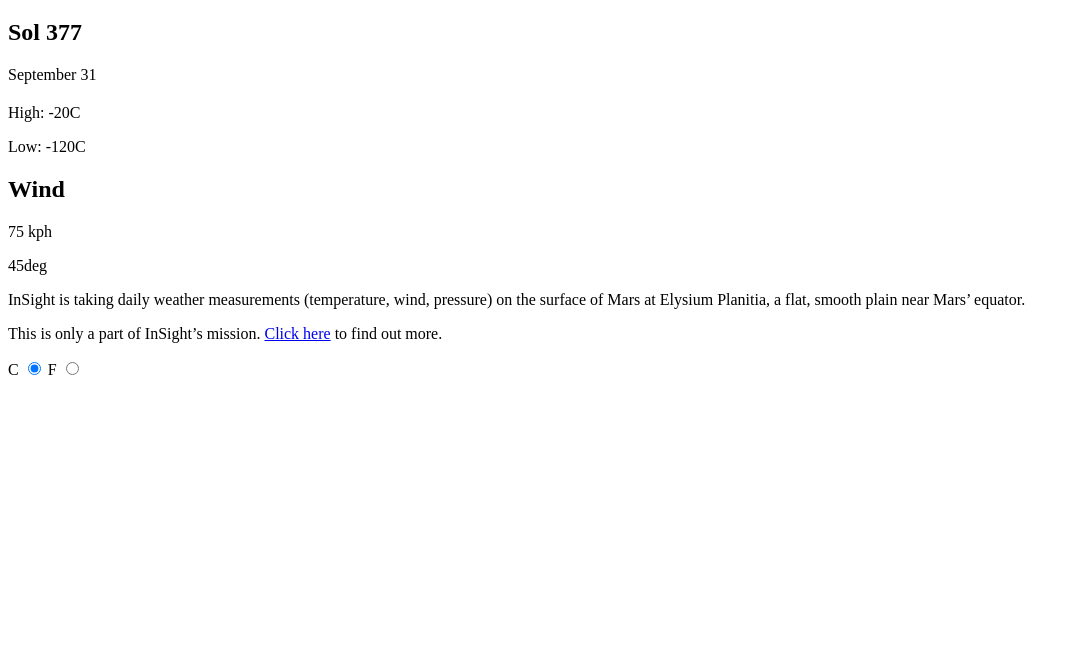
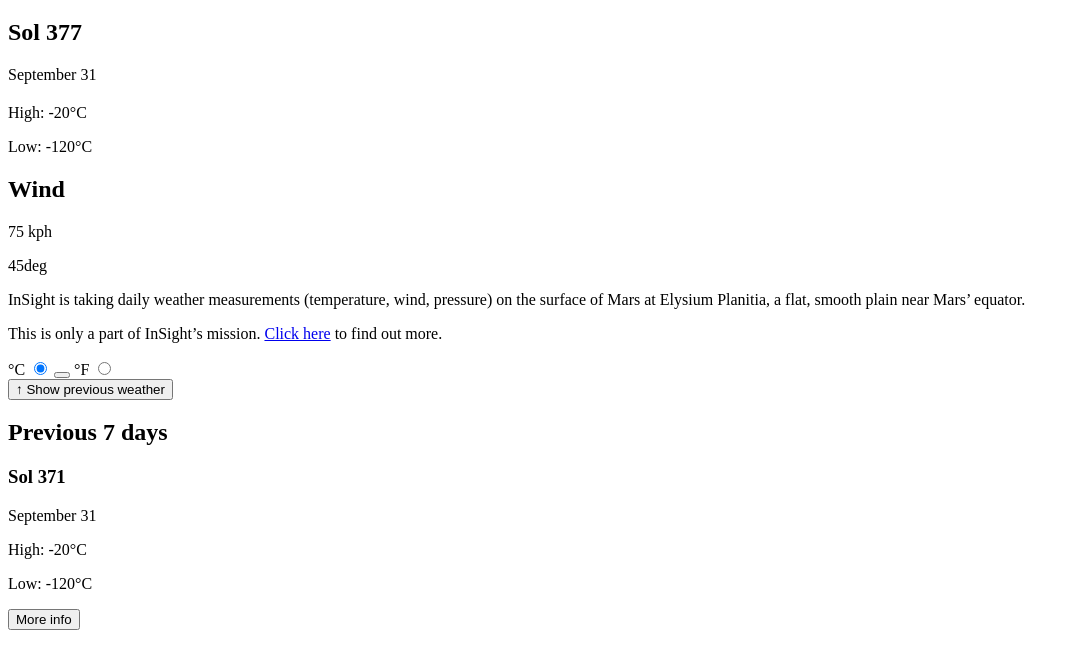
Before and after one commit to glezzz/Mars-weather-app, a plain HTML site: page index.html in a window 1280 px wide. Shown: the part 61-730 px from the top of the page, without its empty margins (0-1075 px from the left). Drawn offline with Linux system fonts and the light colour scheme.

Commit message:
html is mostly done

```diff
--- a/index.html
+++ b/index.html
@@ -18,8 +18,8 @@
 
     <div class="temp">
         <h2 class="section-title"></h2>
-        <p class="reading">High: -20C</p>
-        <p class="reading">Low: -120C</p>
+        <p class="reading">High: -20°C</p>
+        <p class="reading">Low: -120°C</p>
     </div>
 
     <div class="wind">
@@ -33,19 +33,38 @@
     </div>
 
     <div class="info">
-        <p>InSight is taking daily weather measurements (temperature, wind, pressure) on the surface of Mars at Elysium Planitia, a flat, smooth plain near Mars’ equator.</p>
-        <p>This is only a part of InSight’s mission. <a href="https://mars.nasa.gov/insight/mission/overview/">Click here</a> to find out more.</p>
+        <p>InSight is taking daily weather measurements (temperature, wind, pressure) on the surface of Mars at Elysium
+            Planitia, a flat, smooth plain near Mars’ equator.</p>
+        <p>This is only a part of InSight’s mission. <a href="https://mars.nasa.gov/insight/mission/overview/">Click
+            here</a> to find out more.</p>
     </div>
 
     <div class="unit">
-        <label for="cel">C</label>
+        <label for="cel">°C</label>
         <input type="radio" id="cel" name="unit" checked>
-        <label for="fah">F</label>
+        <button class="unit__toggle"></button>
+        <label for="fah">°F</label>
         <input type="radio" id="fah" name="unit">
     </div>
 
 </main>
-<div class="previous-weather"></div>
+
+<div class="previous-weather">
+    <button for="weather-toggle" class="show-previous-weather"><span>&#8593;</span> <span class="sr-only">Show previous weather</span>
+    </button>
+
+    <h2 class="main-title previous-weather__title">Previous 7 days</h2>
+
+    <div class="previous-days">
+        <div class="previous-day">
+            <h3 class="previous-day__sol">Sol 371</h3>
+            <p class="previous-day__date">September 31</p>
+            <p class="previous-day__temp">High: -20°C</p>
+            <p class="previous-day__temp">Low: -120°C</p>
+            <button class="previous-day__more-info">More info</button>
+        </div>
+    </div>
+</div>
 
 </body>
 </html>
```
